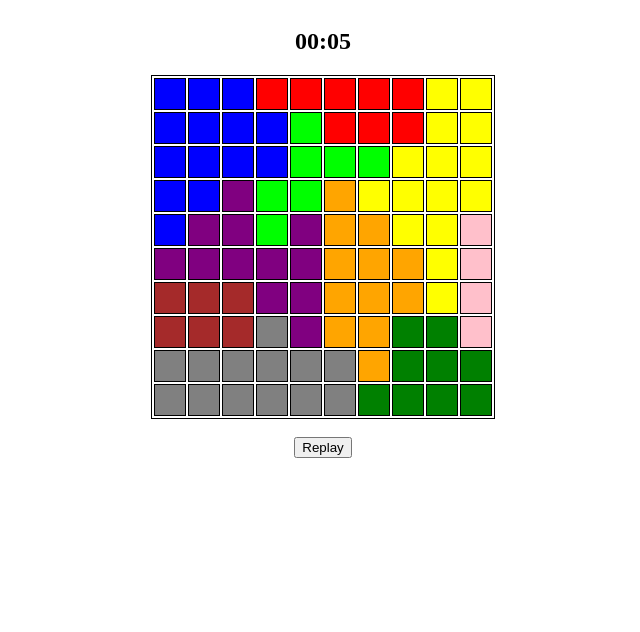
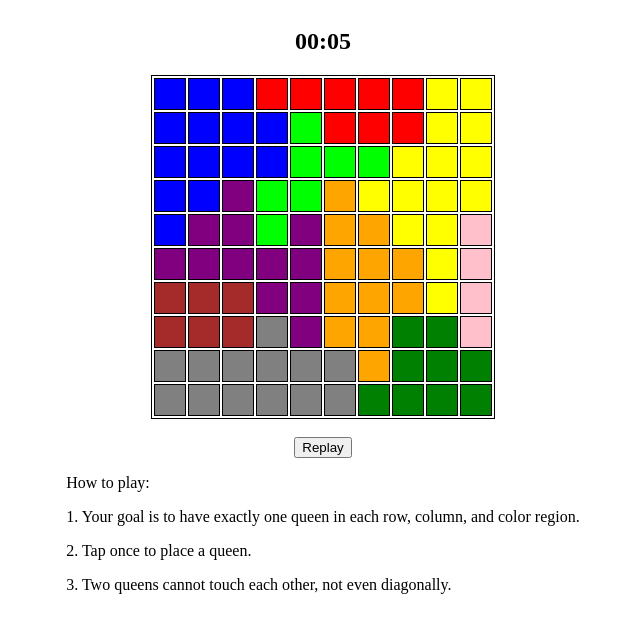
Before and after one commit to elmarmd/Queens, a plain HTML site: page index.html in a window 1280 px wide. Shown: the whole page, without its empty margins (317-957 px from the left). Drawn offline with Linux system fonts and the light colour scheme.

Commit message:
added instructions

```diff
--- a/index.html
+++ b/index.html
@@ -15,6 +15,12 @@
         </table>
         <br>
         <button id="replay">Replay</button>
+        <div>
+            <p>How to play:</p>
+            <p>1. Your goal is to have exactly one queen in each row, column, and color region.</p>
+            <p>2. Tap once to place a queen.</p>
+            <p>3. Two queens cannot touch each other, not even diagonally.</p>
+        </div>
     </div>
 </body>
 </html>
```
